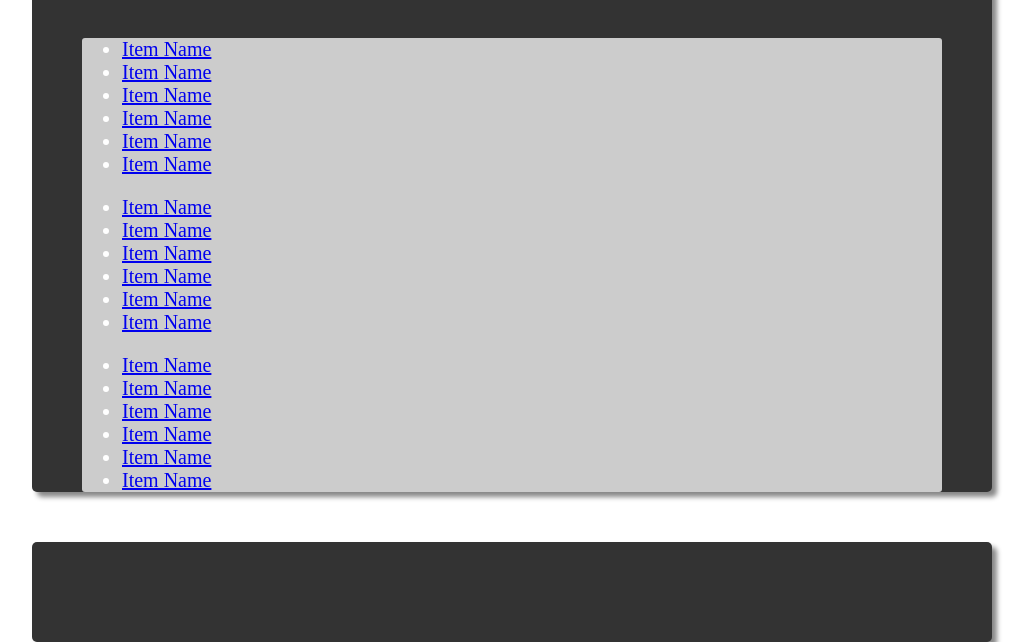
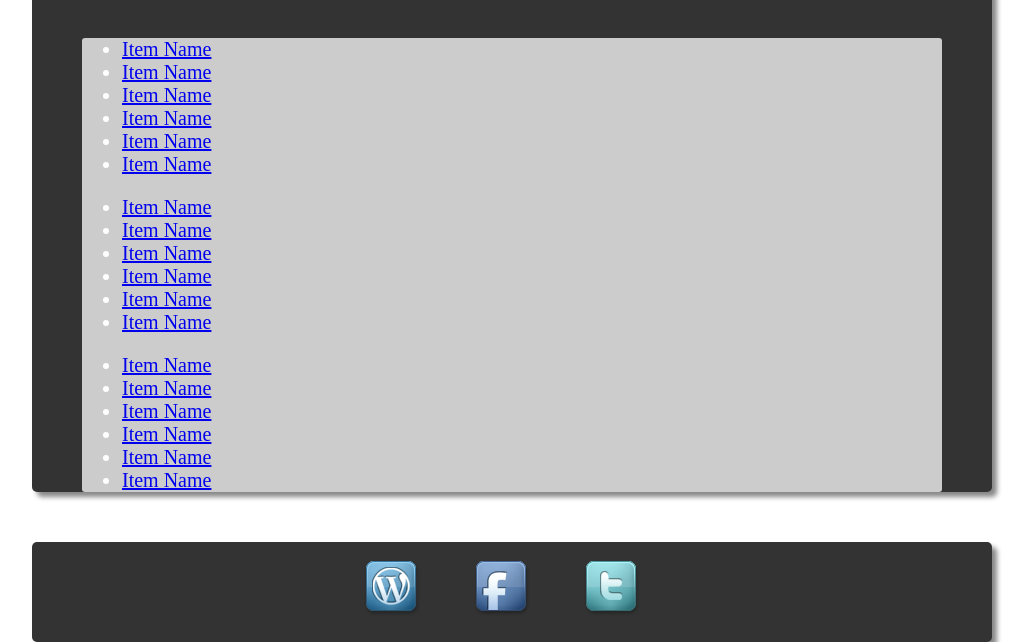
Before and after one commit to rashedulkabir/showcase, a plain HTML site: page index.html in a window 1280 px wide. Shown: the part 220-862 px from the top of the page, without its empty margins (128-1159 px from the left). Drawn offline with Linux system fonts and the light colour scheme.

Commit message:
trial commit

```diff
--- a/main.css
+++ b/main.css
@@ -65,6 +65,7 @@ box-shadow:  5px 5px 5px #888;
 		width:500px;
 		margin:auto;
 		position:relative;
+		padding-left:200px;
 }
 
 #links li{
@@ -74,11 +75,11 @@ box-shadow:  5px 5px 5px #888;
 #links a {
 margin-top:15px;
 margin-right:10px;
+width:100px;
+height:70px;
 }
 
 #links #wb a {
-width:70px;
-height:70px;
 background-image:url(images/wordpress.png);
 background-repeat:no-repeat;
 float:left;
@@ -92,7 +93,6 @@ float:left;
 }
 
 #links #fb a {
-height:70px;
 background-image:url(images/facebook.png);
 background-repeat:no-repeat;
 float:left;
@@ -100,15 +100,12 @@ text-indent:-9999px;
 }
 
 #links #fb a:hover {
-height:70px;
 background-image:url(images/facebook2.png);
 background-repeat:no-repeat;
 float:left;
 }
 
 #links #tw a {
-width:70px;
-height:70px;
 background-image:url(images/twitter.png);
 background-repeat:no-repeat;
 float:left;
@@ -116,8 +113,6 @@ text-indent:-9999px;
 }
 
 #links #tw a:hover {
-width:70px;
-height:70px;
 background-image:url(images/twitter2.png);
 background-repeat:no-repeat;
 float:left;
```
Also changed, not shown: images/background.png (added), images/facebook.png (added), images/facebook2.png (added), images/twitter.png (added), images/twitter2.png (added), images/wordpress.png (added), images/wordpress2.png (added).
